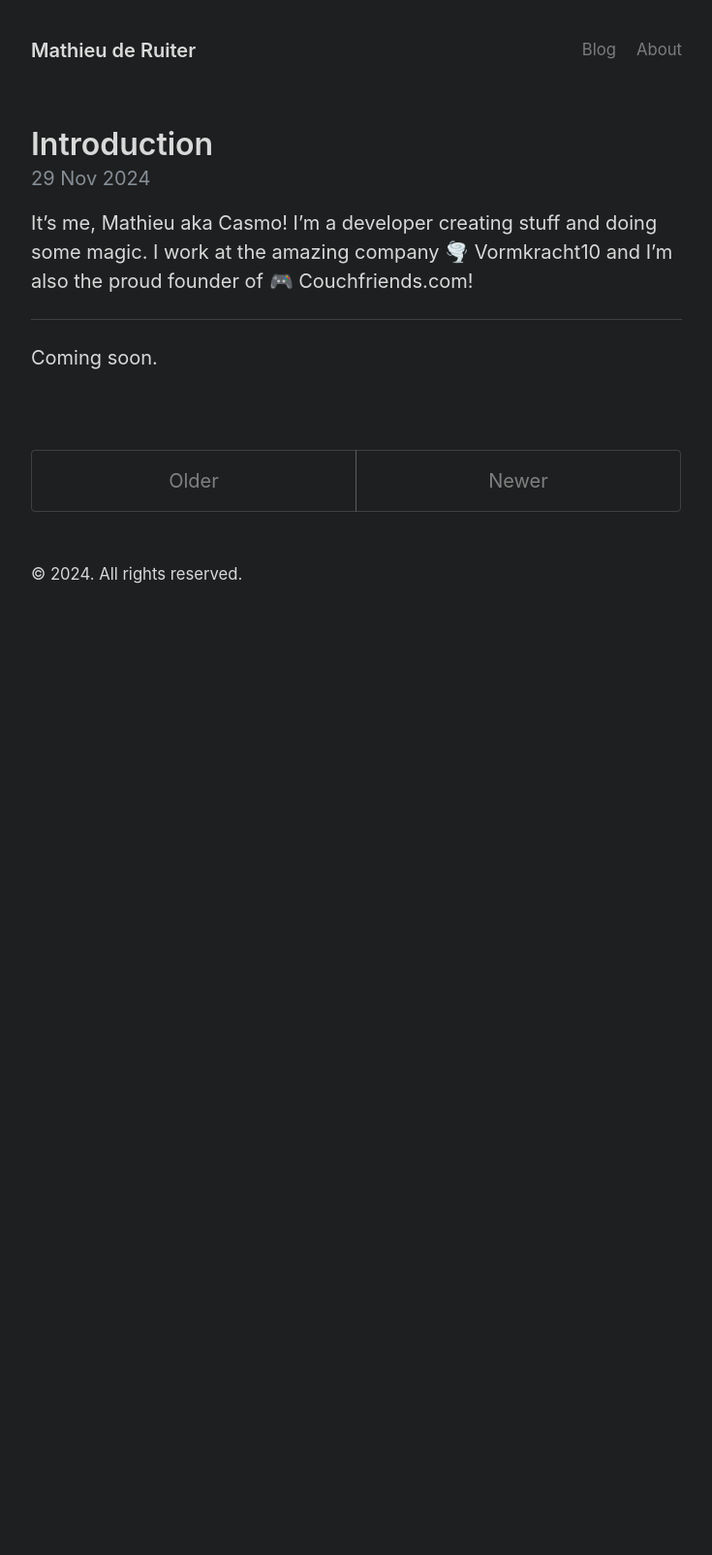
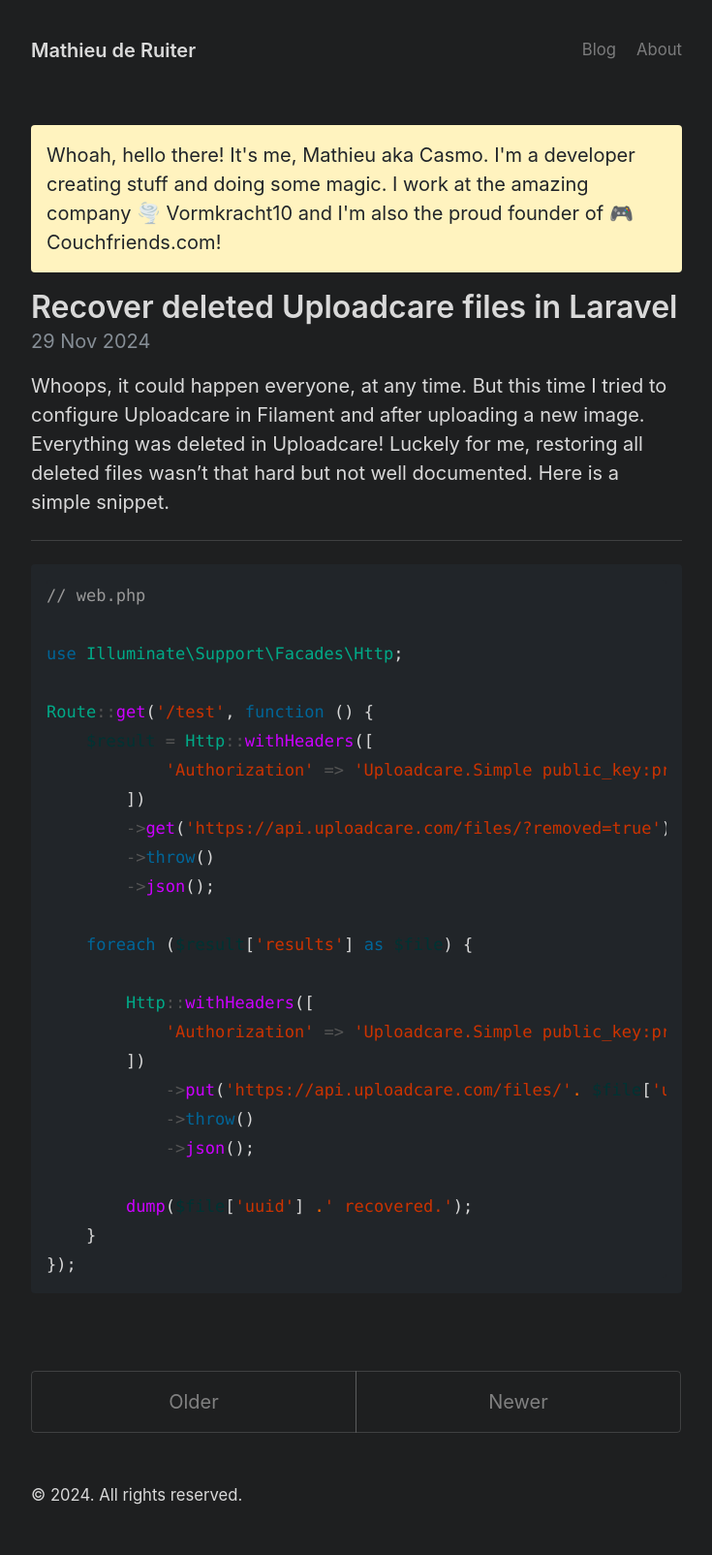
Before and after one commit to Casmo/casmo.github.io, a Jekyll site: the page built from index.html, in a window 1280 px wide. Shown: the whole page at 97% size, without its empty margins (272-1007 px from the left). Built offline with Jekyll 4.4.1, drawn with Linux system fonts in a browser that asks for light colours; the list of posts is cut into pages by our own code; before the commit the page ends 900 px from its top, so only the background shows below that.

Commit message:
How to recover deleted files in Uploadcare

````diff
--- /dev/null
+++ b/_posts/2024-11-29-recover-deleted-uploadcare-files.md
@@ -0,0 +1,35 @@
+---
+layout: post
+title: Recover deleted Uploadcare files in Laravel
+---
+
+Whoops, it could happen everyone, at any time. But this time I tried to configure Uploadcare in Filament and after uploading a new image. Everything was deleted in Uploadcare! Luckely for me, restoring all deleted files wasn't that hard but not well documented. Here is a simple snippet.
+
+-----
+
+```php
+// web.php
+
+use Illuminate\Support\Facades\Http;
+
+Route::get('/test', function () {
+    $result = Http::withHeaders([
+            'Authorization' => 'Uploadcare.Simple public_key:private_key',
+        ])
+        ->get('https://api.uploadcare.com/files/?removed=true')
+        ->throw()
+        ->json();
+
+    foreach ($result['results'] as $file) {
+
+        Http::withHeaders([
+            'Authorization' => 'Uploadcare.Simple public_key:private_key',
+        ])
+            ->put('https://api.uploadcare.com/files/'. $file['uuid'] .'/storage/')
+            ->throw()
+            ->json();
+
+        dump($file['uuid'] .' recovered.');
+    }
+});
+```
--- a/index.html
+++ b/index.html
@@ -2,6 +2,10 @@
 layout: default
 title: Home
 ---
+
+<p class="message">
+  Whoah, hello there! It's me, Mathieu aka Casmo. I'm a developer creating stuff and doing some magic. I work at the amazing company 🌪️ Vormkracht10 and I'm also the proud founder of 🎮 Couchfriends.com!
+</p>
 
 <div class="posts">
   {% for post in paginator.posts %}
````
Also changed, not shown: _posts/2024-11-29-introduction.md (deleted, +0 -10 lines), about.md (+1 -1 lines).
